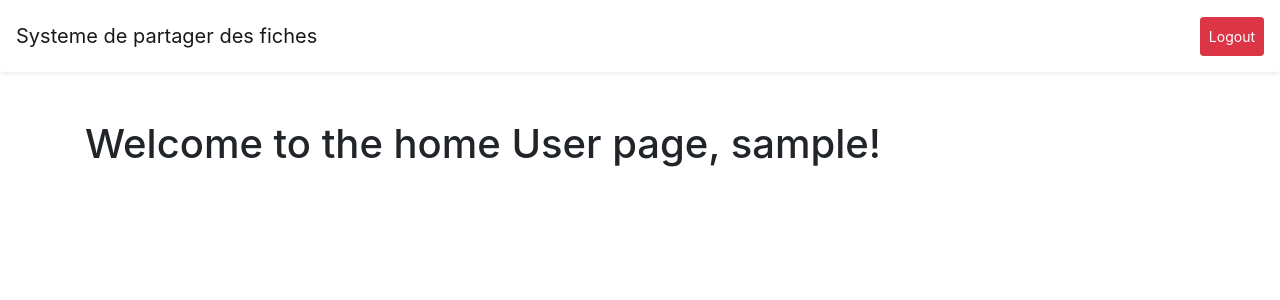
After one commit to BahMbeirik/systeme-de-partager-de-fichier, a Flask app: page /home-user in a window 1280 px wide. The commit adds this page. Shown: the top 300 px of the page. Run offline with Flask 3, Linux system fonts and the light colour scheme; the visitor is signed in with stand-in values (Sample User, id 1); some libraries are stand-ins or nearby versions.

Commit message:
etude de role

```diff
--- a/app.py
+++ b/app.py
@@ -30,7 +30,6 @@ class RegisterForm(FlaskForm):
     email = StringField('Email', validators=[DataRequired(), Length(min=6, max=40)])
     password = PasswordField('Password', validators=[DataRequired(), Length(min=6, max=25)])
     confirm_password = PasswordField('Confirm Password', validators=[DataRequired(), EqualTo('password')])
-    role = StringField('Role', validators=[DataRequired(), Length(min=1, max=1)])
     submit = SubmitField('Register')
 
 
@@ -47,15 +46,31 @@ def login_required(f):
 @app.route('/')
 @login_required
 def home():
-    return render_template('home.html')
+    if session.get('role') == 1:
+        return redirect(url_for('home_admin'))
+    else:
+        return redirect(url_for('home_user'))
+
+
+@app.route('/home-admin')
+@login_required
+def home_admin():
+    return render_template('home_admin.html')
+
+@app.route('/home-user')
+@login_required
+def home_user():
+    return render_template('home_user.html')
 
 # تسجيل الدخول
 @app.route('/login', methods=['GET', 'POST'])
 def login():
-    # التحقق مما إذا كان المستخدم مسجل الدخول بالفعل
     if 'username' in session:
-        # flash('You are already logged in!', 'info')
-        return redirect(url_for('home'))
+        if session.get('role') == 1:
+            return redirect(url_for('home_admin'))
+        else:
+            return redirect(url_for('home_user'))
+
     form = LoginForm()
     if form.validate_on_submit():
         user = users_collection.find_one({"email": form.email.data})
@@ -63,10 +78,14 @@ def login():
             session['username'] = user['username']
             session['role'] = user['role']
             flash('Logged in successfully!', 'success')
-            return redirect(url_for('home'))
+            if user['role'] == 1:
+                return redirect(url_for('home_admin'))
+            else:
+                return redirect(url_for('home_user'))
         else:
             flash('Invalid email or password', 'danger')
     return render_template('login.html', form=form)
+
 
 
 # التسجيل
@@ -81,13 +100,14 @@ def register():
                 "username": form.username.data,
                 "email": form.email.data,
                 "password": hash_pass,
-                "role": form.role.data
+                "role": 0  # تعيين القيمة الافتراضية للحقل role إلى 0
             })
             flash('Registered successfully! Please log in.', 'success')
             return redirect(url_for('login'))
         else:
             flash('Username already exists!', 'danger')
     return render_template('register.html', form=form)
+
 
 
 # تسجيل الخروج
--- /dev/null
+++ b/templates/home_user.html
@@ -0,0 +1,7 @@
+{% extends "layout.html" %}
+
+{% block title %}Home User{% endblock %}
+
+{% block content %}
+<h1>Welcome to the home User page, {{ session['username'] }}!</h1>
+{% endblock %}
```
Also changed, not shown: templates/home.html (deleted, +0 -7 lines), templates/home_admin.html (added, +7 -0 lines), templates/register.html (+3 -6 lines).
